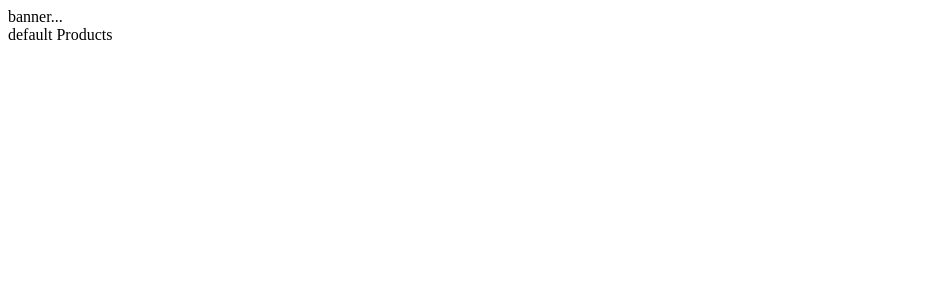
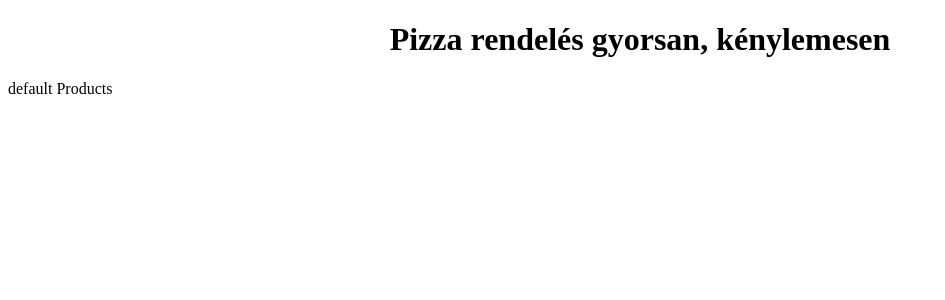
Before and after one commit to VezRoland/team_project_sandbox, a React (Vite) app: page / in a window 1280 px wide. Shown: the top 300 px of the page, without its empty margins (0-945 px from the left). Built offline with nearby package versions, Linux system fonts and the light colour scheme.

Commit message:
Banner change

```diff
--- a/src/components/Banner.jsx
+++ b/src/components/Banner.jsx
@@ -3,7 +3,7 @@ import React from 'react'
 export const Banner = () => {
   return (
     <div >
-   banner...
+      <h1 style={{textAlign:"center"}}>Pizza rendelés gyorsan, kénylemesen</h1>
   </div>
   )
 }
```
